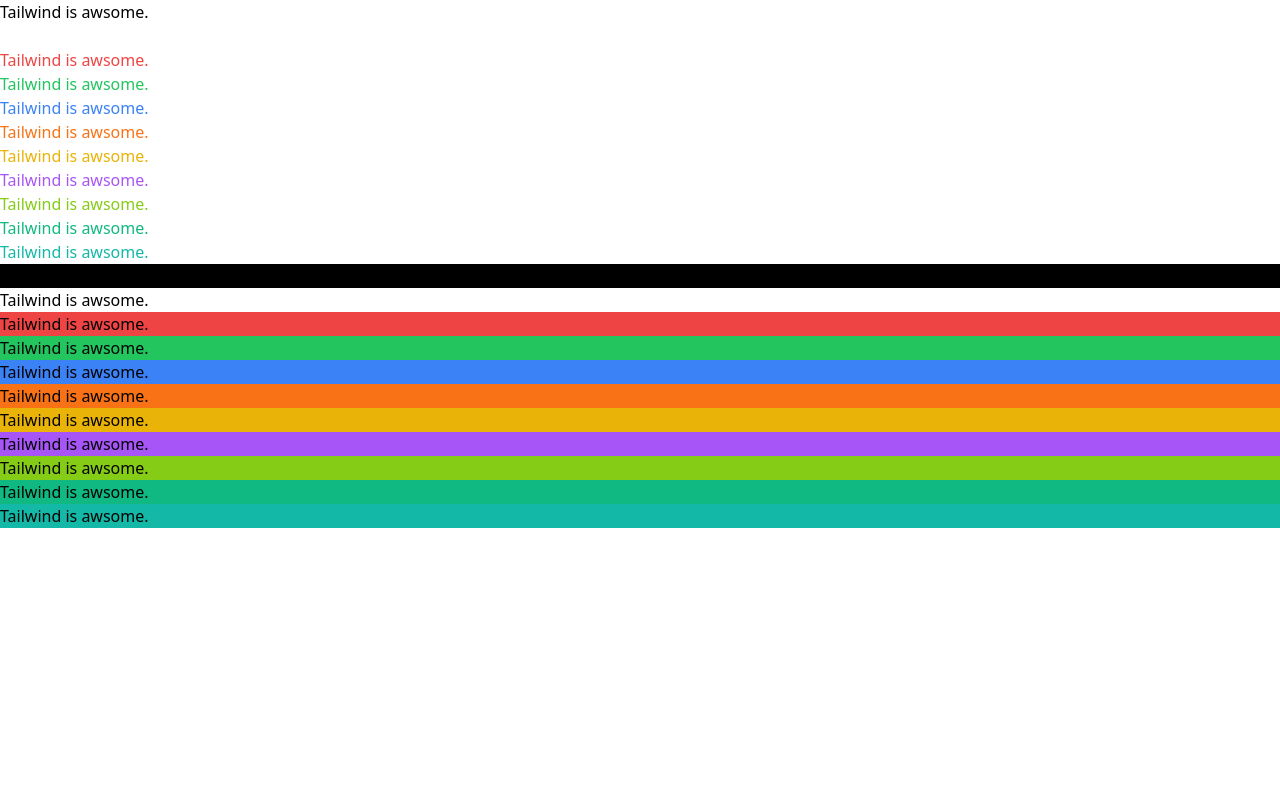
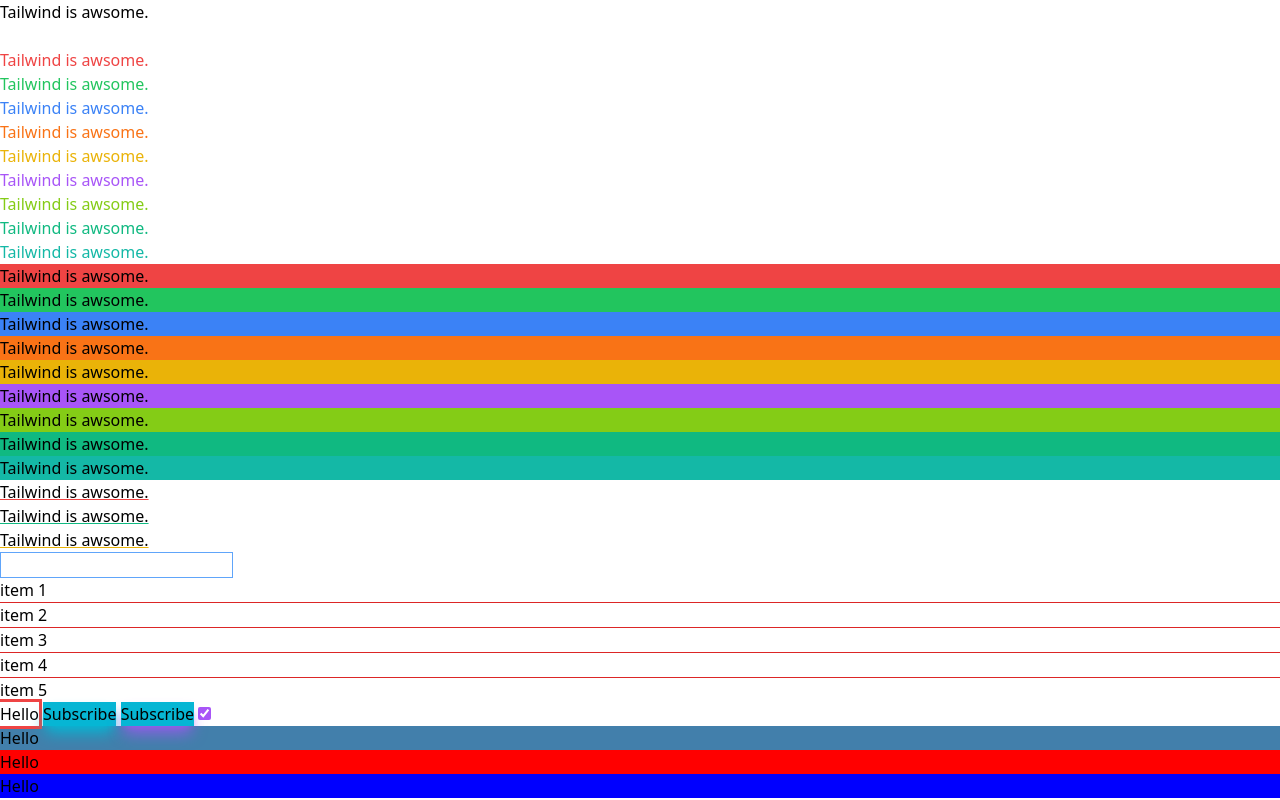
Before and after one commit to TangoRomeo80/TailwindApps, a plain HTML site: page Sandbox/02-colors/index.html in a window 1280 px wide. Drawn offline with nearby package versions, Linux system fonts and the light colour scheme.

Commit message:
finished colours section

```diff
--- a/Sandbox/02-colors/index.html
+++ b/Sandbox/02-colors/index.html
@@ -24,8 +24,6 @@
     <p class="text-emerald-500">Tailwind is awsome.</p>
     <p class="text-teal-500">Tailwind is awsome.</p>
     <!-- Background Colors -->
-    <p class="bg-black">Tailwind is awsome.</p>
-    <p class="bg-white">Tailwind is awsome.</p>
     <p class="bg-red-500">Tailwind is awsome.</p>
     <p class="bg-green-500">Tailwind is awsome.</p>
     <p class="bg-blue-500">Tailwind is awsome.</p>
@@ -37,17 +35,37 @@
     <p class="bg-teal-500">Tailwind is awsome.</p>
 
     <!-- Text Underline -->
+    <p class="underline decoration-red-500">Tailwind is awsome.</p>
+    <p class="underline decoration-emerald-500">Tailwind is awsome.</p>
+    <p class="underline decoration-yellow-500">Tailwind is awsome.</p>
 
     <!-- Border Colors -->
+    <input type="text" class="border border-blue-400" />
 
     <!-- Divide Colors -->
+    <div class="divide-y divide-red-600">
+      <div>item 1</div>
+      <div>item 2</div>
+      <div>item 3</div>
+      <div>item 4</div>
+      <div>item 5</div>
+    </div>
 
     <!-- Outline Colors -->
+    <button class="outline outline-red-500">Hello</button>
 
     <!-- Box Shadow Colors (Opacity defaults to 100, but you can set it)-->
+    <button class="shadow-lg bg-cyan-500 shadow-cyan-500">Subscribe</button>
+    <button class="shadow-lg bg-cyan-500 shadow-purple-500/80">
+      Subscribe
+    </button>
 
     <!-- Accent Colors -->
+    <input type="checkbox" class="accent-purple-500" checked />
 
     <!-- Arbitrary Colors -->
+    <div class="bg-[#427fab]">Hello</div>
+    <div class="bg-[rgb(255,0,0)]">Hello</div>
+    <div class="bg-[blue]">Hello</div>
   </body>
 </html>
```
